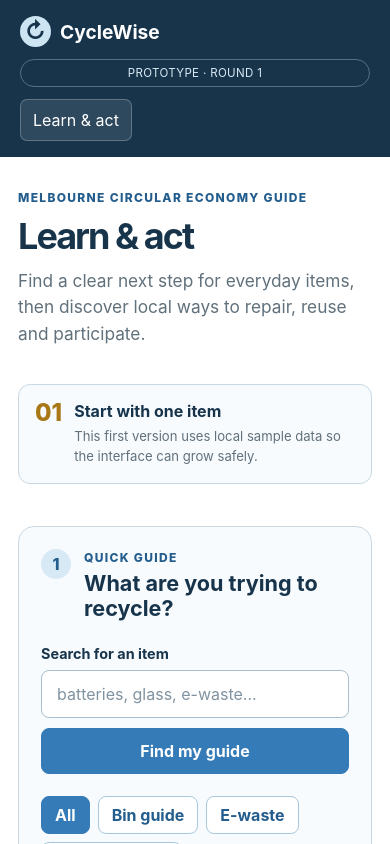
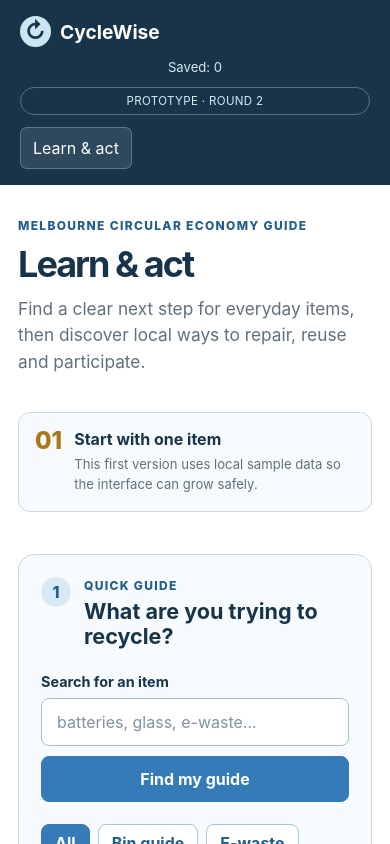
Before and after one commit to rcpsdockn-2/FIT5032A1, a Vue app: page / in a window 390 px wide. Shown: the top 844 px of the page. Built offline with nearby package versions, Linux system fonts and the light colour scheme.

Commit message:
Add saved event interactions

```diff
--- a/src/App.vue
+++ b/src/App.vue
@@ -12,8 +12,10 @@ const selectedCategory = ref('All')
 const searchError = ref('')
 const searchNotice = ref('')
 const savedGuideIds = ref([])
+const savedEventIds = ref([])
 
 const savedGuidesStorageKey = 'cyclewise-saved-guides'
+const savedEventsStorageKey = 'cyclewise-saved-events'
 
 const filteredGuides = computed(() => {
   const search = searchTerm.value.trim().toLowerCase()
@@ -33,6 +35,8 @@ const filteredGuides = computed(() => {
     return matchesCategory && (!search || searchableText.includes(search))
   })
 })
+
+const savedCount = computed(() => savedGuideIds.value.length + savedEventIds.value.length)
 
 function handleSearch() {
   searchError.value = ''
@@ -73,11 +77,31 @@ function toggleSavedGuide(guideId) {
   localStorage.setItem(savedGuidesStorageKey, JSON.stringify(savedGuideIds.value))
 }
 
+function isEventSaved(eventId) {
+  return savedEventIds.value.includes(eventId)
+}
+
+function toggleSavedEvent(eventId) {
+  if (isEventSaved(eventId)) {
+    savedEventIds.value = savedEventIds.value.filter((id) => id !== eventId)
+  } else {
+    savedEventIds.value = [...savedEventIds.value, eventId]
+  }
+
+  localStorage.setItem(savedEventsStorageKey, JSON.stringify(savedEventIds.value))
+}
+
 onMounted(() => {
   const storedGuideIds = localStorage.getItem(savedGuidesStorageKey)
 
   if (storedGuideIds) {
     savedGuideIds.value = JSON.parse(storedGuideIds)
+  }
+
+  const storedEventIds = localStorage.getItem(savedEventsStorageKey)
+
+  if (storedEventIds) {
+    savedEventIds.value = JSON.parse(storedEventIds)
   }
 })
 </script>
@@ -96,7 +120,8 @@ onMounted(() => {
         <span class="nav-link nav-link--active">Learn &amp; act</span>
       </nav>
 
-      <span class="prototype-label">Prototype · Round 1</span>
+      <span class="saved-summary" aria-live="polite">Saved: {{ savedCount }}</span>
+      <span class="prototype-label">Prototype · Round 2</span>
     </header>
 
     <main id="main-content">
@@ -224,7 +249,14 @@ onMounted(() => {
                 <p>{{ event.description }}</p>
                 <div class="feed-card__footer">
                   <span>{{ event.location }}</span>
-                  <button class="text-button" type="button">Save place</button>
+                  <button
+                    class="text-button"
+                    type="button"
+                    :aria-pressed="isEventSaved(event.id)"
+                    @click="toggleSavedEvent(event.id)"
+                  >
+                    {{ isEventSaved(event.id) ? 'Saved' : 'Save place' }}
+                  </button>
                 </div>
               </article>
             </div>
--- a/src/style.css
+++ b/src/style.css
@@ -168,6 +168,12 @@ p {
   font-size: 0.72rem;
   letter-spacing: 0.03em;
   text-transform: uppercase;
+}
+
+.saved-summary {
+  flex-shrink: 0;
+  color: #d8e9f4;
+  font-size: 0.82rem;
 }
 
 .page-content {
@@ -570,6 +576,10 @@ p {
     margin-left: auto;
   }
 
+  .saved-summary {
+    margin-left: auto;
+  }
+
   .page-heading {
     align-items: flex-start;
     flex-direction: column;
@@ -600,6 +610,11 @@ p {
   .prototype-label {
     width: 100%;
     margin-left: 0;
+    text-align: center;
+  }
+
+  .saved-summary {
+    width: 100%;
     text-align: center;
   }
 
```
Also changed, not shown: 1 other file (tests, documents, lock files or other folders).
